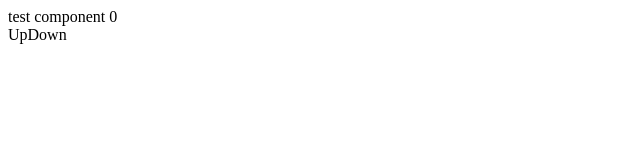
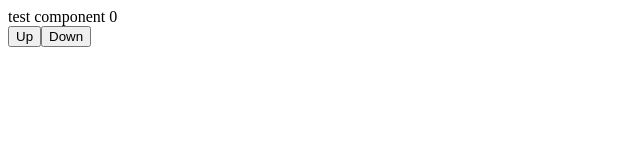
Before and after one commit to ddraigcarson/simon-react, a React (Create React App) app: page / in a window 1280 px wide. Shown: the top 160 px of the page, without its empty margins (0-640 px from the left). Built offline with nearby package versions, Linux system fonts and the light colour scheme.

Commit message:
No lint errors to start

```diff
--- a/src/components/Root.js
+++ b/src/components/Root.js
@@ -1,5 +1,4 @@
 import React, { Component } from "react";
-import { connect } from "react-redux";
 import PropTypes from "prop-types";
 
 class Root extends Component {
@@ -8,8 +7,8 @@ class Root extends Component {
     return (
       <div>
         <div>{`test component ${this.props.testProp}`}</div>
-        <a onClick={this.props.increment}>Up</a>
-        <a onClick={this.props.decrement}>Down</a>
+        <button onClick={this.props.increment}>Up</button>
+        <button onClick={this.props.decrement}>Down</button>
       </div>
     );
   }
--- a/src/containers/Root.js
+++ b/src/containers/Root.js
@@ -1,4 +1,3 @@
-import React, { Component } from "react";
 import Root from "../components/Root";
 import { connect } from "react-redux";
 
--- a/src/reducers/counter.js
+++ b/src/reducers/counter.js
@@ -8,7 +8,7 @@ export default function reducer(state = 0, action) {
     return state - 1;
   case actionTypes.RESET:
     return state = action.payload;
+  default:
+    return state;
   }
-
-  return state;
 }
```
